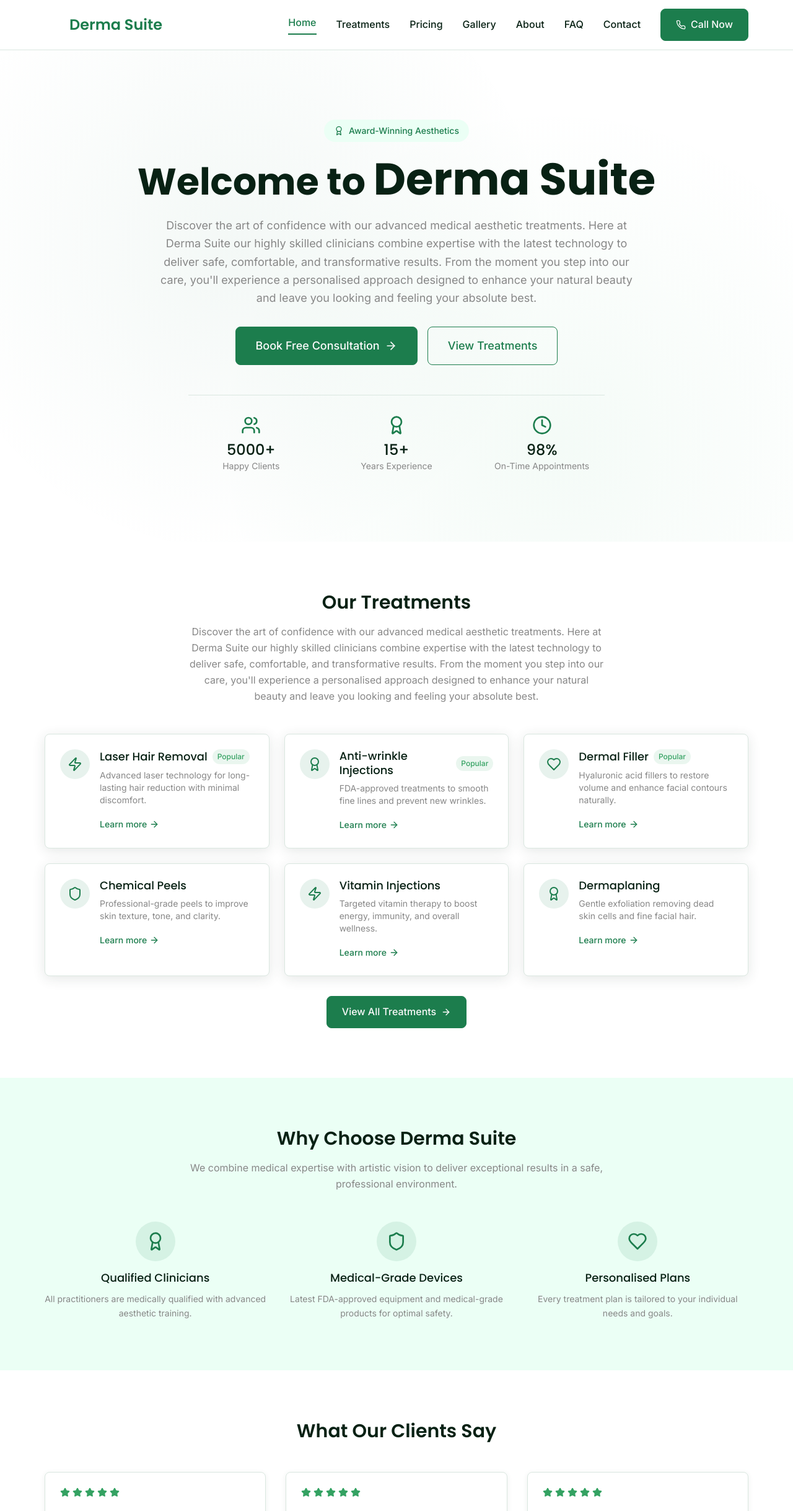
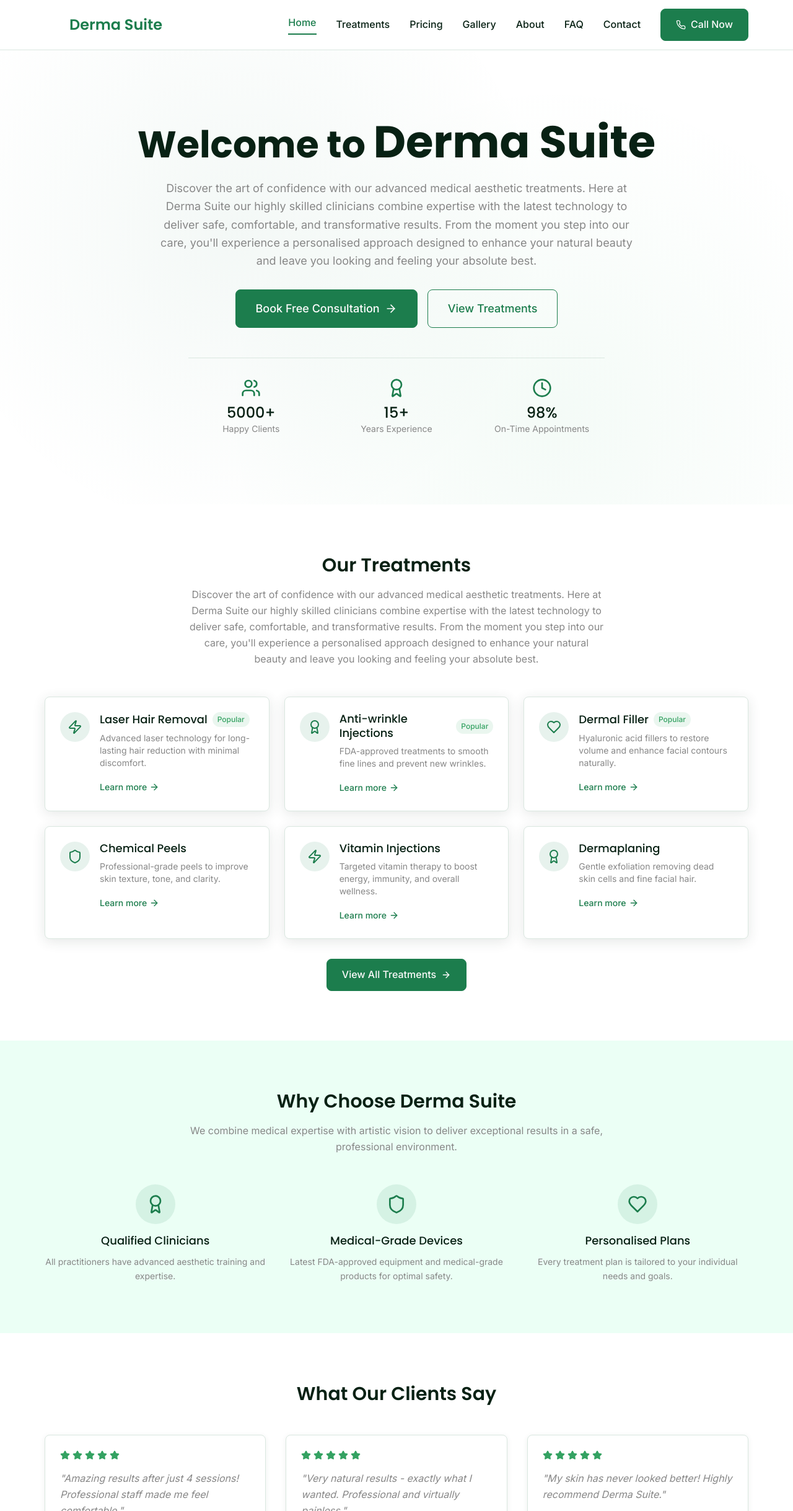
Before and after one commit to HesamHMousavi/derma-suite-web-glow, a React (Vite) app: page / in a window 1280 px wide. Shown: the top 2438 px of the page at 62% size. Built offline with nearby package versions, Linux system fonts and the light colour scheme; the HTML template or start-up script is replaced by a standard one.

Commit message:
Remove medical and award mentions

```diff
--- a/src/components/Hero/Hero.tsx
+++ b/src/components/Hero/Hero.tsx
@@ -33,11 +33,6 @@ const Hero = () => {
         <div className="max-w-4xl mx-auto">
           {/* Content */}
           <div className="text-center">
-            <div className="inline-flex items-center px-4 py-2 rounded-full bg-secondary text-primary text-sm font-medium mb-6">
-              <Award className="w-4 h-4 mr-2" />
-              Award-Winning Aesthetics
-            </div>
-
             <h1 className="heading-hero text-foreground mb-6">
               Welcome to{' '}
               <span className="text-6xl lg:text-7xl">
--- a/src/pages/About.tsx
+++ b/src/pages/About.tsx
@@ -201,8 +201,7 @@ const About = () => {
                   <div>
                     <h3 className="heading-sm mb-2">Qualified Practitioners</h3>
                     <p className="text-sm text-muted-foreground">
-                      All our practitioners are medically qualified with advanced training in
-                      aesthetic procedures and ongoing professional development.
+                      All our practitioners have advanced training in aesthetic procedures and ongoing professional development.
                     </p>
                   </div>
                 </div>
--- a/src/pages/FAQ.tsx
+++ b/src/pages/FAQ.tsx
@@ -17,8 +17,8 @@ const FAQ = () => {
           answer: 'We combine medical expertise with artistic vision, using only medical-grade equipment and qualified practitioners. Our focus is on natural results, comprehensive consultations, and the highest safety standards. Every treatment is personalized to your individual needs and goals.'
         },
         {
-          question: 'Are all practitioners medically qualified?',
-          answer: 'Yes, all our practitioners are medically qualified with advanced training in aesthetic procedures. Our team includes doctors and registered nurses with specialized qualifications in cosmetic medicine and ongoing professional development.'
+          question: 'Are all practitioners qualified?',
+          answer: 'Yes, all our practitioners have advanced training in aesthetic procedures. Our team includes highly skilled professionals with specialized qualifications in cosmetic treatments and ongoing professional development.'
         },
         {
           question: 'Do I need a consultation before treatment?',
--- a/src/pages/Index.tsx
+++ b/src/pages/Index.tsx
@@ -49,7 +49,7 @@ const Index = () => {
     {
       icon: Award,
       title: 'Qualified Clinicians',
-      description: 'All practitioners are medically qualified with advanced aesthetic training.'
+      description: 'All practitioners have advanced aesthetic training and expertise.'
     },
     {
       icon: Shield,
```
